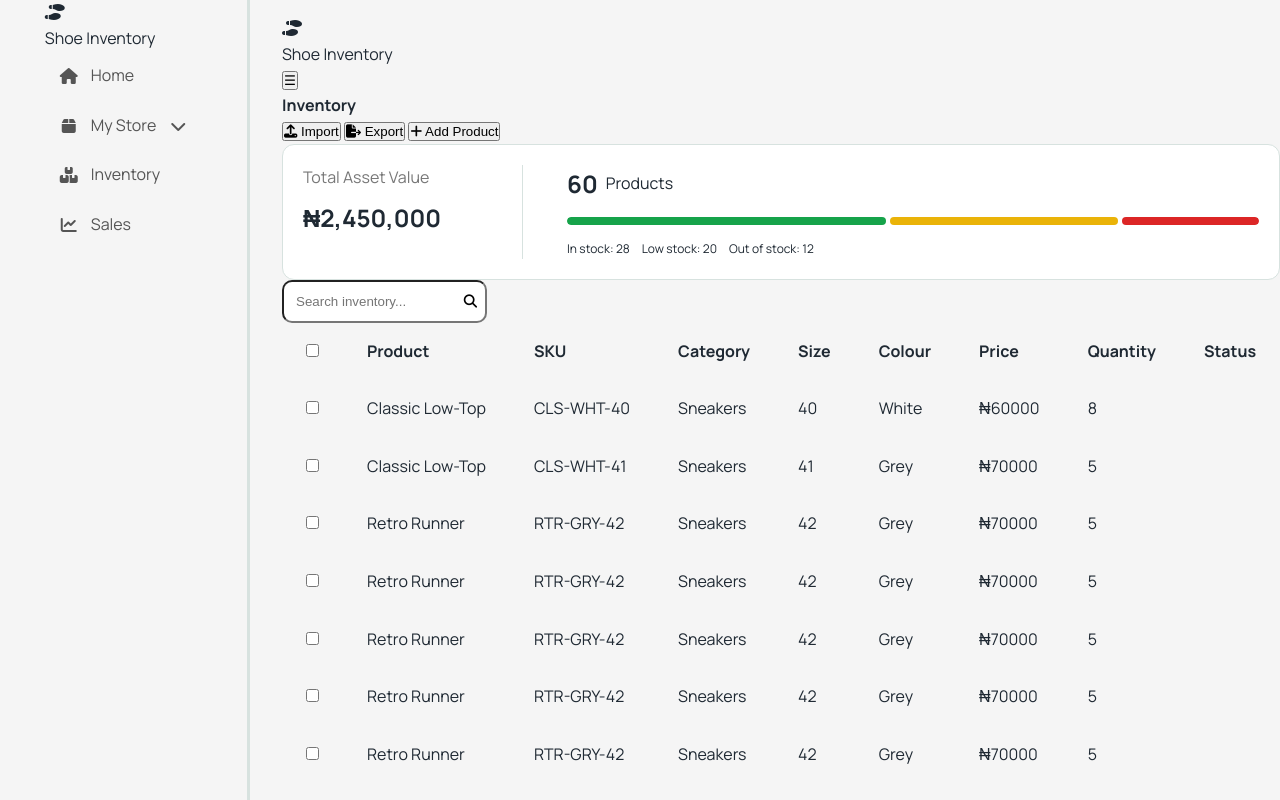
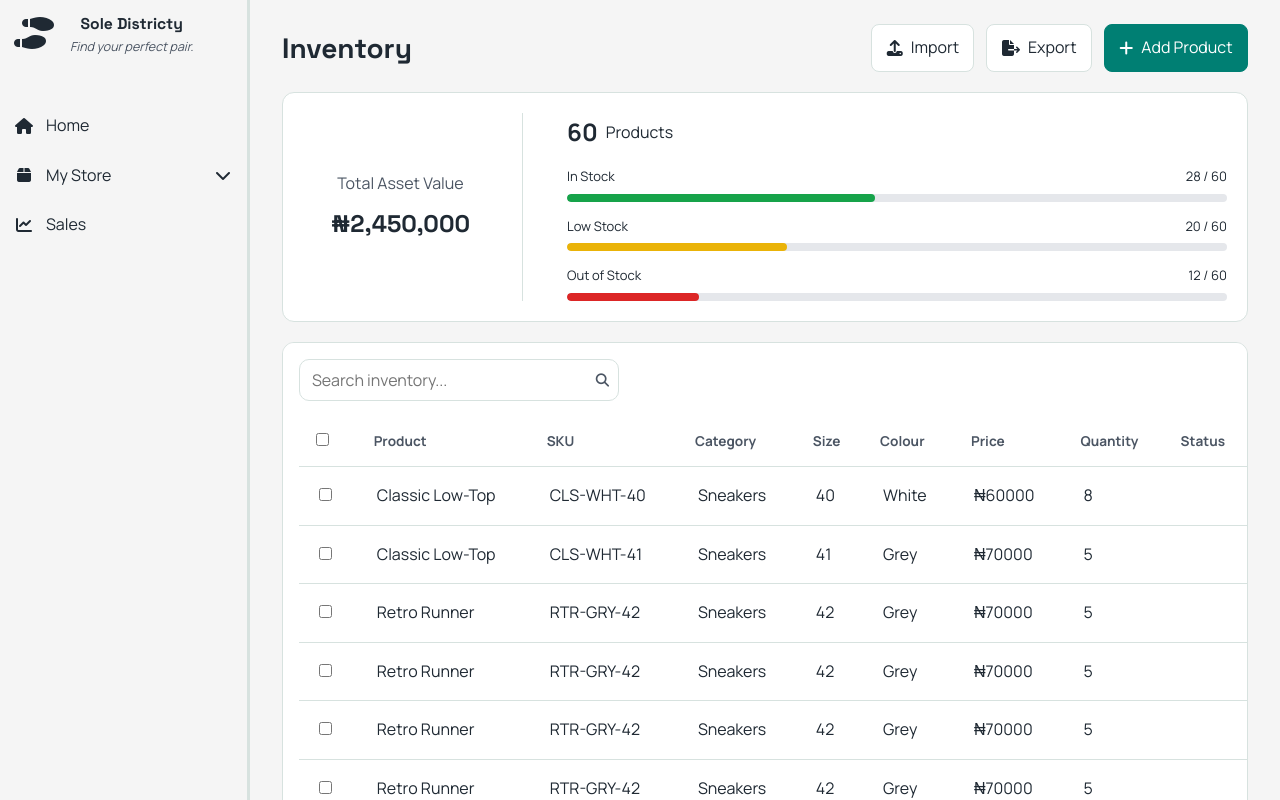
Before and after one commit to favourohenhen/Shoe-shop-inventory-tracker-, a plain HTML site: page index.html in a window 1280 px wide. Shown: the top 800 px of the page. Drawn offline with Linux system fonts and the light colour scheme.

Commit message:
fix the overflow scrolling to just the table, added more colors to the styles

```diff
--- a/index.html
+++ b/index.html
@@ -14,8 +14,14 @@
     <section class="container">
       <aside class="left-container">
         <div class="top-card">
-          <p><i class="fa-solid fa-shoe-prints"></i></p>
-          <p>Shoe Inventory</p>
+          <div class="brand">
+            <span><i class="fa-solid fa-shoe-prints"></i></span>
+            <div class="brand-text">
+              <h1>Sole Districty</h1>
+              <p>Find your perfect pair.</p>
+            </div>
+          </div>
+
           <nav aria-label="Main navigation">
             <ul class="sidebar-menu">
               <li>
@@ -26,31 +32,35 @@
               </li>
               <li>
                 <details class="nav-dropdown">
-
                   <summary class="nav-link">
                     <span class="nav-label">
                       <i class="fa-solid fa-box" aria-hidden="true"></i>
                       <span>My Store</span>
                     </span>
 
-      <i class="fa-solid fa-chevron-down dropdown-arrow"
-         aria-hidden="true"></i>
+                    <i
+                      class="fa-solid fa-chevron-down dropdown-arrow"
+                      aria-hidden="true"
+                    ></i>
                   </summary>
 
                   <ul class="submenu">
                     <li><a href="#products">Products</a></li>
                     <li><a href="#orders">Orders</a></li>
-      <li><a href="#inventory" class="active-page active">Inventory</a></li>
+                    <li>
+                      <a href="#inventory" class="active-page active"
+                        >Inventory</a
+                      >
+                    </li>
                   </ul>
-
                 </details>
               </li>
-              <li>
+              <!-- <li>
                 <a href="#inventory" class="nav-link">
                   <i class="fa-solid fa-boxes-stacked" aria-hidden="true"></i>
                   <span>Inventory</span>
                 </a>
-              </li>
+              </li> -->
 
               <li>
                 <a href="#sales" class="nav-link">
@@ -74,7 +84,10 @@
         <header class="brand-information">
           <div class="left-side">
             <i class="fa-solid fa-shoe-prints"></i>
-            <p>Shoe Inventory</p>
+            <div class="brand-text">
+              <h1>Sole Districty</h1>
+              <p>Find your perfect pair.</p>
+            </div>
           </div>
           <button
             type="button"
@@ -121,17 +134,40 @@
                   <span>Products</span>
                 </div>
 
-                <div class="stock-bar">
+
+                  <div class="stock-item">
+                    <div class="stock-label">
+                      <span>In Stock</span>
+                      <span>28 / 60</span>
+                    </div>
+
+                    <div class="progress-track">
                       <span class="in-stock"></span>
+                    </div>
+                  </div>
+
+                  <div class="stock-item">
+                    <div class="stock-label">
+                      <span>Low Stock</span>
+                      <span>20 / 60</span>
+                    </div>
+
+                    <div class="progress-track">
                       <span class="low-stock"></span>
+                    </div>
+                  </div>
+
+                  <div class="stock-item">
+                    <div class="stock-label">
+                      <span>Out of Stock</span>
+                      <span>12 / 60</span>
+                    </div>
+
+                    <div class="progress-track">
                       <span class="out-of-stock"></span>
                     </div>
+                  </div>
 
-                <div class="stock-legend">
-                  <span>In stock: 28</span>
-                  <span>Low stock: 20</span>
-                  <span>Out of stock: 12</span>
-                </div>
               </div>
             </section>
             <section class="inventory-card" aria-labelledby="products-title">
@@ -168,17 +204,6 @@
                 </thead>
 
                 <tbody id="inventory-list">
-                  <!-- <tr>
-            <td>
-              <img src="shoe.jpg" alt="Nike Air Max shoe" />
-              Nike Air Max
-            </td>
-            <td>NAM-001</td>
-            <td>Shoes</td>
-            <td>$120</td>
-            <td>24</td>
-            <td>In stock</td>
-          </tr> -->
                 </tbody>
               </table>
             </section>
--- a/style.css
+++ b/style.css
@@ -20,118 +20,163 @@
   padding: 0;
   box-sizing: border-box;
 }
+
 html {
   scroll-behavior: smooth;
 }
 
 body {
-
+  min-height: 100vh;
   font-family: var(--font-body);
   background-color: var(--color-background);
   color: var(--color-text);
   line-height: 1.6;
-   /* width: min(100% - 2rem, var(--content-width)); */
 }
+
 .container {
-
+  min-height: 100vh;
   margin-inline: auto;
   display: grid;
-  gap: 2em;
-  grid-template-columns: 250px 1fr;
-}
-.left-container{
-  border-right: 3px solid var(--color-border);
-  display: flex;
-  flex-direction: column;
-  justify-content: space-between;
-  align-items: center;
-}
-.sidebar-menu {
-  list-style: none;
-  padding: 0;
-  margin: 0;
+  grid-template-columns: 1fr;
 }
 
-.nav-link {
+.left-container {
+  display: none;
+}
+
+.right-container {
+  min-width: 0;
+  padding: 1em;
+}
+
+.brand-information {
   display: flex;
   align-items: center;
-  gap: 12px;
-  padding: 12px 14px;
-  color: #555;
-  text-decoration: none;
+  justify-content: space-between;
+  margin-bottom: 1.5em;
+}
+
+.left-side {
+  display: flex;
+  align-items: center;
+  gap: 0.75em;
+}
+
+.left-side > i {
+  font-size: 1.5em;
+  color: var(--color-link);
+}
+
+.brand-text {
+  text-align: left;
+}
+
+.brand h1,
+.brand-text h1 {
+  font-family: var(--font-heading);
+  font-size: 1.05em;
+}
+
+.brand p,
+.brand-text p {
+  color: var(--color-text-muted);
+  font-size: 0.78em;
+  font-style: italic;
+}
+
+.hamburger {
+  width: 42px;
+  height: 42px;
+  border: 1px solid var(--color-border);
   border-radius: 8px;
+  background: var(--color-muted);
+  color: var(--color-text);
+  font-size: 1.25em;
   cursor: pointer;
 }
 
-.nav-link i {
-  width: 20px;
-  text-align: center;
+.inventory-page {
+  display: flex;
+  flex-direction: column;
+  gap: 1.25em;
 }
 
-.active-page.active {
+.inventory-header {
+  display: flex;
+  flex-direction: column;
+  gap: 1em;
+}
+
+.inventory-header h1 {
+  font-family: var(--font-heading);
+  font-size: 1.75em;
+}
+
+.inventory-actions {
+  display: flex;
+  flex-wrap: wrap;
+  gap: 0.75em;
+}
+
+.action-btn {
+  display: inline-flex;
+  align-items: center;
+  gap: 0.5em;
+  min-height: 42px;
+  padding: 0.65em 0.9em;
+  border: 1px solid var(--color-border);
+  border-radius: 8px;
   background: var(--color-muted);
   color: var(--color-text);
-  font-weight: 700;
-  padding: 0.3em;
+  font: inherit;
+  cursor: pointer;
 }
 
-.nav-label {
-  display: flex;
-  align-items: center;
-  gap: 12px;
+.action-btn:hover {
+  border-color: var(--color-link);
+  color: var(--color-link);
 }
 
-.nav-dropdown summary {
-  list-style: none;
-  justify-content: space-between;
+.add-btn {
+  border-color: var(--color-link);
+  background: var(--color-link);
+  color: var(--color-muted);
 }
 
-.nav-dropdown summary::-webkit-details-marker {
-  display: none;
+.add-btn:hover {
+  border-color: var(--color-link-hover);
+  background: var(--color-link-hover);
+  color: var(--color-muted);
 }
 
-.submenu {
-  list-style: none;
-  padding: 0;
-  margin: 8px 0 8px 46px;
-}
-
-.submenu a {
-  display: block;
-  padding: 9px;
-  color: #666;
-  text-decoration: none;
-}
-
-.dropdown-arrow {
-  transition: transform 0.2s ease;
-}
-
-.nav-dropdown[open] .dropdown-arrow {
-  transform: rotate(180deg);
-}
-.right-container{
-    padding: 1em 0;
-}
-/* Styling of the inventory summary card */
 .inventory-summary {
   display: flex;
   flex-direction: column;
+  justify-content: center;
   gap: 20px;
-  background: var(--color-muted);
   padding: 20px;
   border: 1px solid var(--color-border);
   border-radius: 12px;
+  background: var(--color-muted);
 }
 
 .asset-value {
   padding-bottom: 16px;
   border-bottom: 1px solid var(--color-border);
+  display: flex;
+        flex-direction: column;
+        align-items: center;
+        justify-content: center;
+
 }
 
 .asset-value p {
-  color: #777;
   margin-bottom: 8px;
+  color: var(--color-text-muted);
+}
+
+.asset-value h2 {
+  font-family: var(--font-heading);
 }
 
 .stock-breakdown {
@@ -146,64 +191,88 @@ body {
   gap: 8px;
 }
 
-.stock-legend {
+.stock-item {
   display: flex;
-  flex-wrap: wrap;
-  gap: 12px;
-  font-size: 12px;
+  flex-direction: column;
+  gap: 7px;
 }
-/* Progress bar colors */
-.stock-bar {
+
+.stock-label {
   display: flex;
+  justify-content: space-between;
+  font-size: 13px;
+}
+
+.progress-track {
   width: 100%;
   height: 8px;
-  gap: 4px;
+  overflow: hidden;
   border-radius: 20px;
-  overflow: hidden;
+  background: #e5e7eb;
 }
 
-.stock-bar span {
+.progress-track span {
+  display: block;
   height: 100%;
-  border-radius: 20px;
+  border-radius: inherit;
 }
 
 .in-stock {
   width: 46.67%;
-  background-color: #16a34a;
+  background: #16a34a;
 }
 
 .low-stock {
   width: 33.33%;
-  background-color: #eab308;
+  background: #eab308;
 }
 
 .out-of-stock {
   width: 20%;
-  background-color: #dc2626;
+  background: #dc2626;
 }
-@media (min-width: 768px) {
-  .inventory-summary {
-    flex-direction: row;
-    align-items: stretch;
-  }
 
-  .asset-value {
-    width: 220px;
-    padding-right: 24px;
-    padding-bottom: 0;
-    border-bottom: none;
-    border-right: 1px solid var(--color-border);
-  }
-
-  .stock-breakdown {
-    flex: 1;
-    padding-left: 24px;
-  }
-}
 .inventory-card {
   width: 100%;
+  padding: 16px;
   overflow-x: auto;
+  border: 1px solid var(--color-border);
+  border-radius: 12px;
+  background: var(--color-muted);
   -webkit-overflow-scrolling: touch;
+}
+
+.search-field {
+  position: relative;
+  width: min(100%, 320px);
+  margin-bottom: 16px;
+}
+
+.search-field input {
+  width: 100%;
+  height: 42px;
+  padding: 0 42px 0 12px;
+  border: 1px solid var(--color-border);
+  border-radius: 10px;
+  background: var(--color-muted);
+  color: var(--color-text);
+  font: inherit;
+}
+
+.search-field input:focus {
+  outline: 2px solid rgba(0, 127, 115, 0.2);
+  border-color: var(--color-link);
+}
+
+.search-field button {
+  position: absolute;
+  top: 50%;
+  right: 10px;
+  transform: translateY(-50%);
+  border: none;
+  background: transparent;
+  color: var(--color-text-muted);
+  cursor: pointer;
 }
 
 .inventory-table {
@@ -214,29 +283,165 @@ body {
 
 .inventory-table th,
 .inventory-table td {
-  padding: 1em 1.5em;
+  padding: 1em 1.25em;
   text-align: left;
   white-space: nowrap;
 }
 
-.search-field {
-  position: relative;
-  max-width: 100%;
-  width: fit-content;
+.inventory-table thead {
+  border-bottom: 1px solid var(--color-border);
+  color: var(--color-text-muted);
+  font-size: 0.85em;
 }
 
-.search-field input {
-  padding: 0.9em;
-  border-radius: 10px;
-  /* border: white; */
+.inventory-table tbody tr {
+  border-bottom: 1px solid var(--color-border);
 }
 
-.search-field button {
-  position: absolute;
-  right: 10px;
-  top: 50%;
-  transform: translateY(-50%);
-  border: none;
-  background: transparent;
-  cursor: pointer;
+.inventory-table tbody tr:last-child {
+  border-bottom: none;
 }
+
+@media (min-width: 768px) {
+  .container {
+    grid-template-columns: 250px minmax(0, 1fr);
+  }
+
+  .left-container {
+    min-height: 100vh;
+    display: flex;
+    flex-direction: column;
+    justify-content: space-between;
+    align-items: center;
+    border-right: 3px solid var(--color-border);
+  }
+
+  .top-card {
+    width: 100%;
+  }
+
+  .brand {
+    display: flex;
+    align-items: center;
+    gap: 1em;
+    width: 100%;
+    margin-bottom: 2em;
+    padding: 12px 14px;
+  }
+
+  .brand i {
+    font-size: 2em;
+  }
+
+  .brand-text {
+    text-align: center;
+  }
+
+  .brand h1 {
+    font-size: 0.98em;
+  }
+
+  .right-container {
+    padding: 1.5em 2em;
+  }
+
+  .brand-information {
+    display: none;
+  }
+
+  .inventory-header {
+    flex-direction: row;
+    align-items: center;
+    justify-content: space-between;
+  }
+
+  .sidebar-menu {
+    list-style: none;
+  }
+
+  .nav-link {
+    display: flex;
+    align-items: center;
+    gap: 12px;
+    padding: 12px 14px;
+    border-radius: 8px;
+    color: var(--color-text);
+    text-decoration: none;
+    cursor: pointer;
+  }
+
+  .nav-link i {
+    width: 20px;
+    text-align: center;
+  }
+
+  .active-page {
+    border-radius: 6px;
+    background: var(--color-muted);
+    color: var(--color-text);
+    font-weight: 700;
+  }
+
+  .nav-label {
+    display: flex;
+    align-items: center;
+    gap: 12px;
+  }
+
+  .nav-dropdown summary {
+    justify-content: space-between;
+    list-style: none;
+  }
+
+  .nav-dropdown summary::-webkit-details-marker {
+    display: none;
+  }
+
+  .submenu {
+    list-style: none;
+    margin: 8px 0 8px 46px;
+  }
+
+  .submenu a {
+    display: block;
+    padding: 9px;
+    color: var(--color-text);
+    text-decoration: none;
+  }
+
+  .dropdown-arrow {
+    transition: transform 0.2s ease;
+  }
+
+  .nav-dropdown[open] .dropdown-arrow {
+    transform: rotate(180deg);
+  }
+
+  .bottom-card {
+    width: 100%;
+    padding: 16px 14px;
+  }
+
+  .bottom-card img {
+    display: none;
+  }
+
+  .inventory-summary {
+    flex-direction: row;
+    align-items: stretch;
+  }
+
+  .asset-value {
+    width: 220px;
+    padding-right: 24px;
+    padding-bottom: 0;
+    border-right: 1px solid var(--color-border);
+    border-bottom: none;
+
+  }
+
+  .stock-breakdown {
+    flex: 1;
+    padding-left: 24px;
+  }
+}
```
Lines whose indentation alone changed are shown as unchanged.
